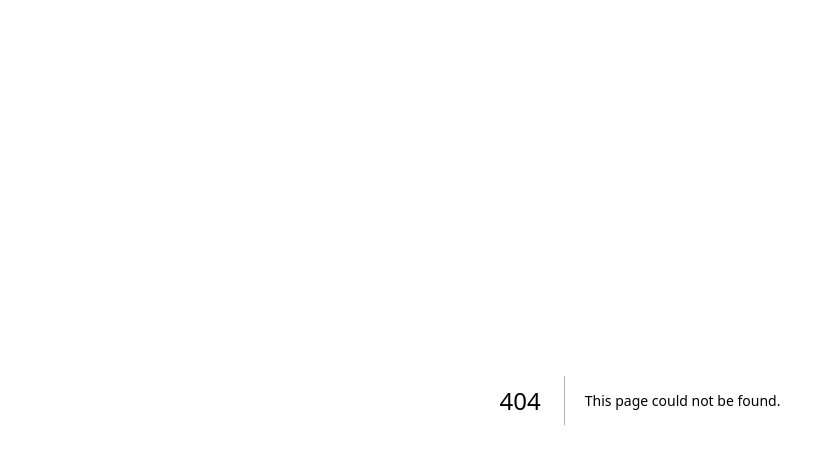
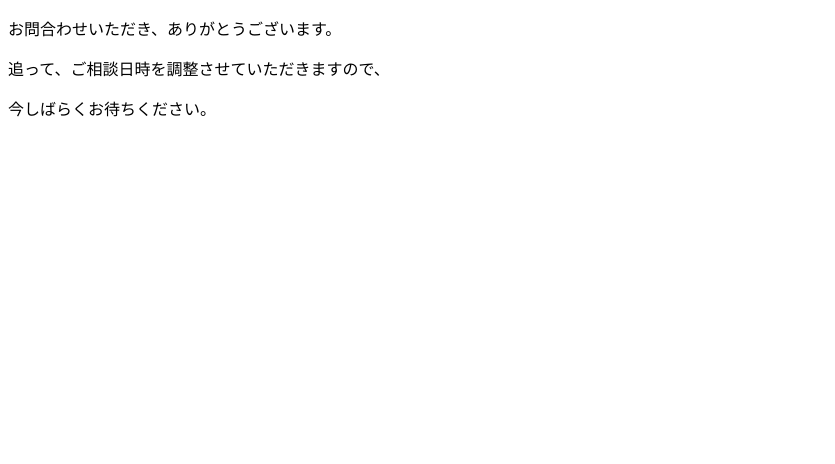
Before and after one commit to IkeCairns/ContactPage-Public, a Next.js app: page /welcome in a window 1280 px wide. Before the commit this address had no page. Shown: the top 464 px of the page, without its empty margins (0-835 px from the left). Built offline with nearby package versions, Linux system fonts and the light colour scheme.

Commit message:
Set submit button to change page

```diff
--- a/package.json
+++ b/package.json
@@ -27,5 +27,8 @@
   },
   "compilerOptions": {
     "baseUrl": "."
+  },
+  "prisma": {
+    "schema": "prisma/schema.prisma"
   }
 }
--- a/src/app/post/page.tsx
+++ b/src/app/post/page.tsx
@@ -1,6 +1,6 @@
 import { PostForm } from "./form"
 
-export default function Survey() {
+export default function Post() {
   return (
     <div>
       <h1>お問い合わせフォーム</h1>
--- /dev/null
+++ b/src/app/welcome/page.tsx
@@ -0,0 +1,12 @@
+import React from 'react'
+import { css } from '../../../styled-system/css';
+
+export default function Welcome() {
+  return (
+    <div className={css({ display: 'flex', flexDirection: 'column', justifyContent: 'center', alignItems: 'center', height: '100vh', backgroundColor: 'green.50' })}>
+      <p>お問合わせいただき、ありがとうございます。</p>
+      <p>追って、ご相談日時を調整させていただきますので、</p>
+      <p>今しばらくお待ちください。</p>
+    </div>
+  )
+}
```
Also changed, not shown: src/app/page.tsx (+7 -1 lines), src/app/post/form.tsx (+6 -2 lines).
